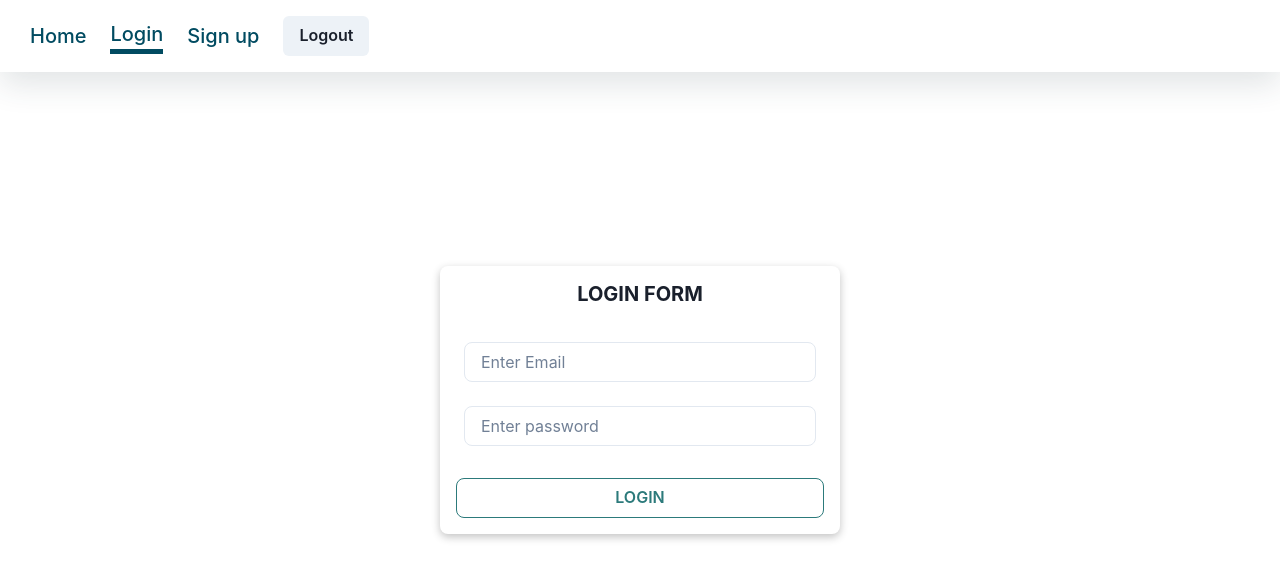
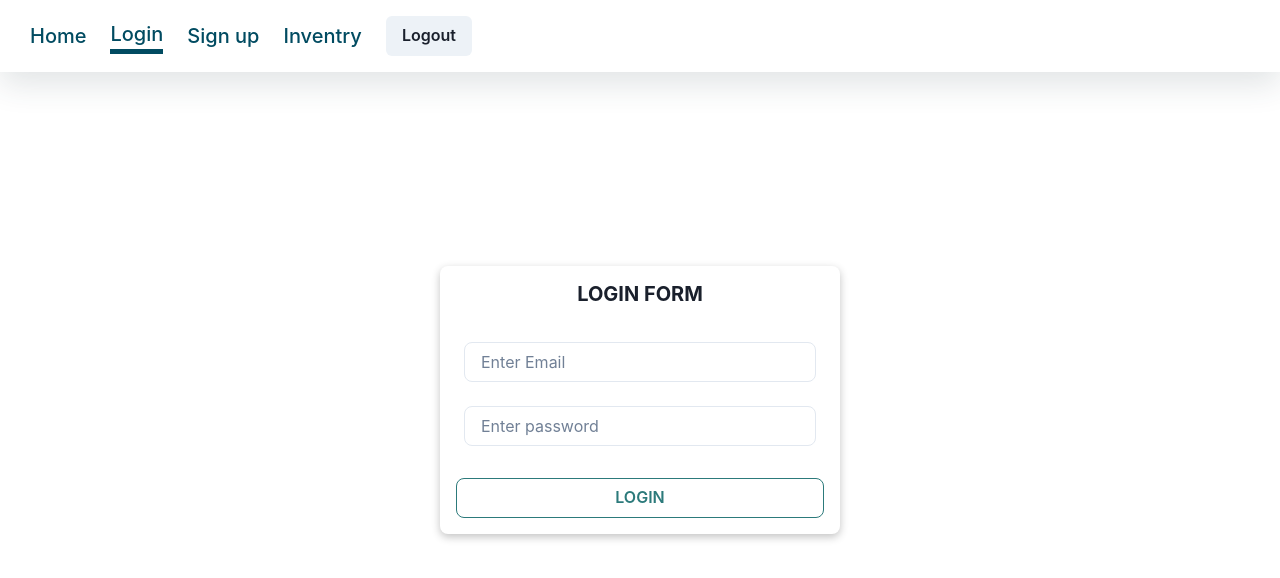
Before and after one commit to satan7549/buycars, a React (Create React App) app in the folder frontend/: page /login in a window 1280 px wide. Shown: the top 578 px of the page. Built offline with nearby package versions, Linux system fonts and the light colour scheme.

Commit message:
Update Navbar.jsx

```diff
--- a/frontend/src/Components/Navbar.jsx
+++ b/frontend/src/Components/Navbar.jsx
@@ -12,7 +12,6 @@ import React from "react";
 import { useDispatch } from "react-redux";
 import { NavLink, useLocation } from "react-router-dom";
 import { logout } from "../Redux/Auth/Auth.action";
-
 
 const Navbar = () => {
   // Retrieve the current location
@@ -79,6 +78,18 @@ const Navbar = () => {
                 Sign up
               </Text>
             </Link>
+            <Link
+              to={"/inventry"}
+              as={NavLink}
+              borderBottom={
+                location.pathname === "/inventry" ? "5px solid" : undefined
+              }
+              _hover={{ borderBottom: "5px solid", cursor: "pointer" }}
+            >
+              <Text fontSize={"20px"} fontWeight="500">
+                Inventry
+              </Text>
+            </Link>
             <Button onClick={handleLogout}>Logout</Button>
           </HStack>
         </HStack>
```
